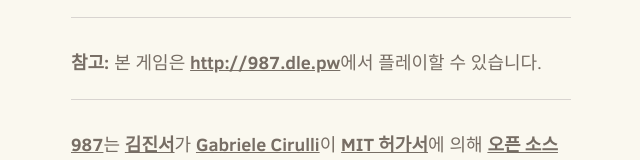
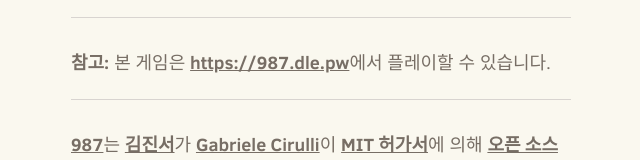
Before and after one commit to kjsman/987.dle.pw, a plain HTML site: page index.html in a window 1280 px wide. Shown: the part 888-1048 px from the top of the page, 319-959 px from the left. Drawn offline with Linux system fonts and the light colour scheme.

Commit message:
hotfix: Change every http: to https:

```diff
--- a/index.html
+++ b/index.html
@@ -77,11 +77,11 @@
     </p>
     <hr>
     <p>
-    <strong class="important">참고:</strong> 본 게임은 <a href="http://987.dle.pw">http://987.dle.pw</a>에서 플레이할 수 있습니다.
+    <strong class="important">참고:</strong> 본 게임은 <a href="https://987.dle.pw">https://987.dle.pw</a>에서 플레이할 수 있습니다.
     </p>
     <hr>
     <p>
-    <a href="http://987.dle.pw">987</a>는 <a href="https://kjsman.me">김진서</a>가 <a href="http://gabrielecirulli.com" target="_blank">Gabriele Cirulli</a>이 <a href="/ORIGINAL_LICENSE.txt">MIT 허가서</a>에 의해 <a href="https://github.com/gabrielecirulli/2048">오픈 소스</a>로 배포한 <a href="https://git.io/2048">2048</a>을 바탕으로 만들었습니다. 이 게임 또한 <a href="/LICENSE.txt">MIT 허가서</a>에 의해 <a href="https://github.com/kjsman/987">오픈 소스</a>로 배포됩니다.
+    <a href="https://987.dle.pw">987</a>는 <a href="https://kjsman.me">김진서</a>가 <a href="https://gabrielecirulli.com" target="_blank">Gabriele Cirulli</a>이 <a href="/ORIGINAL_LICENSE.txt">MIT 허가서</a>에 의해 <a href="https://github.com/gabrielecirulli/2048">오픈 소스</a>로 배포한 <a href="https://git.io/2048">2048</a>을 바탕으로 만들었습니다. 이 게임 또한 <a href="/LICENSE.txt">MIT 허가서</a>에 의해 <a href="https://github.com/kjsman/987">오픈 소스</a>로 배포됩니다.
     </p>
   </div>
 
```
Also changed, not shown: README.md.
